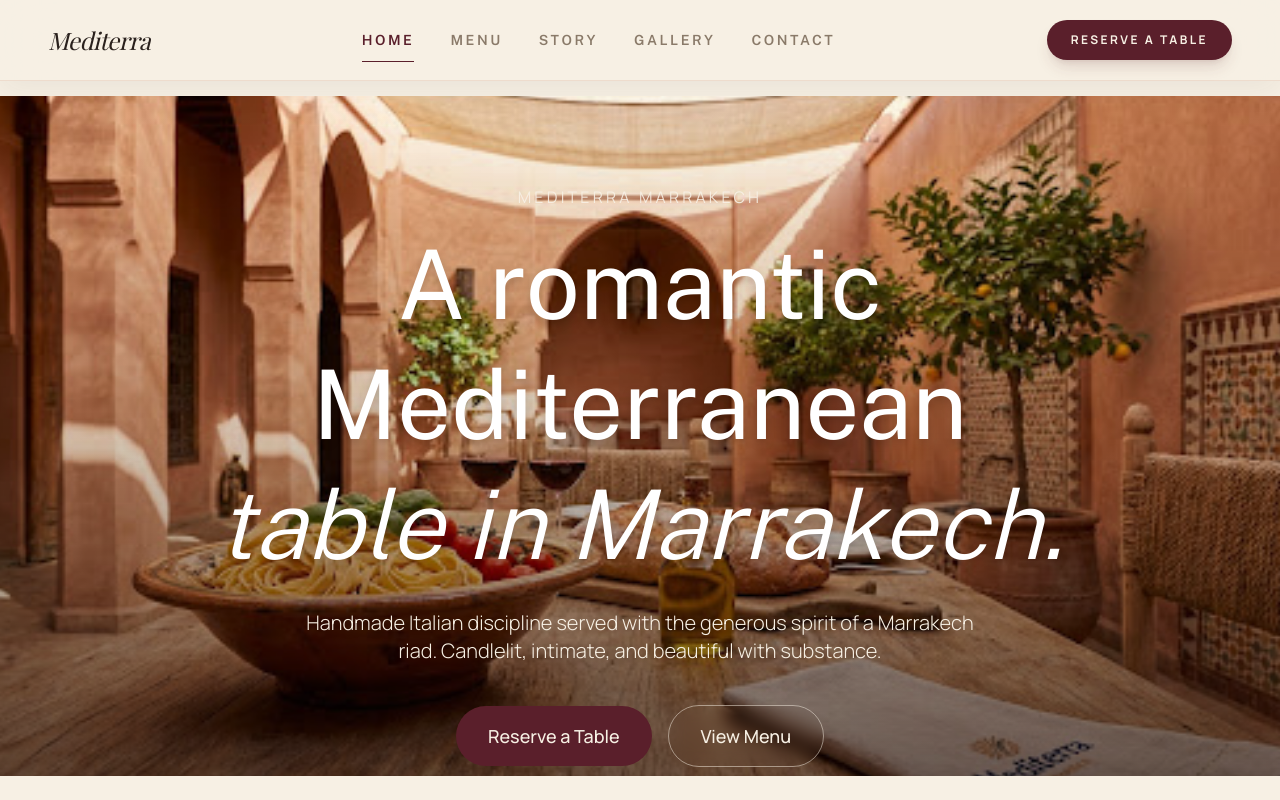
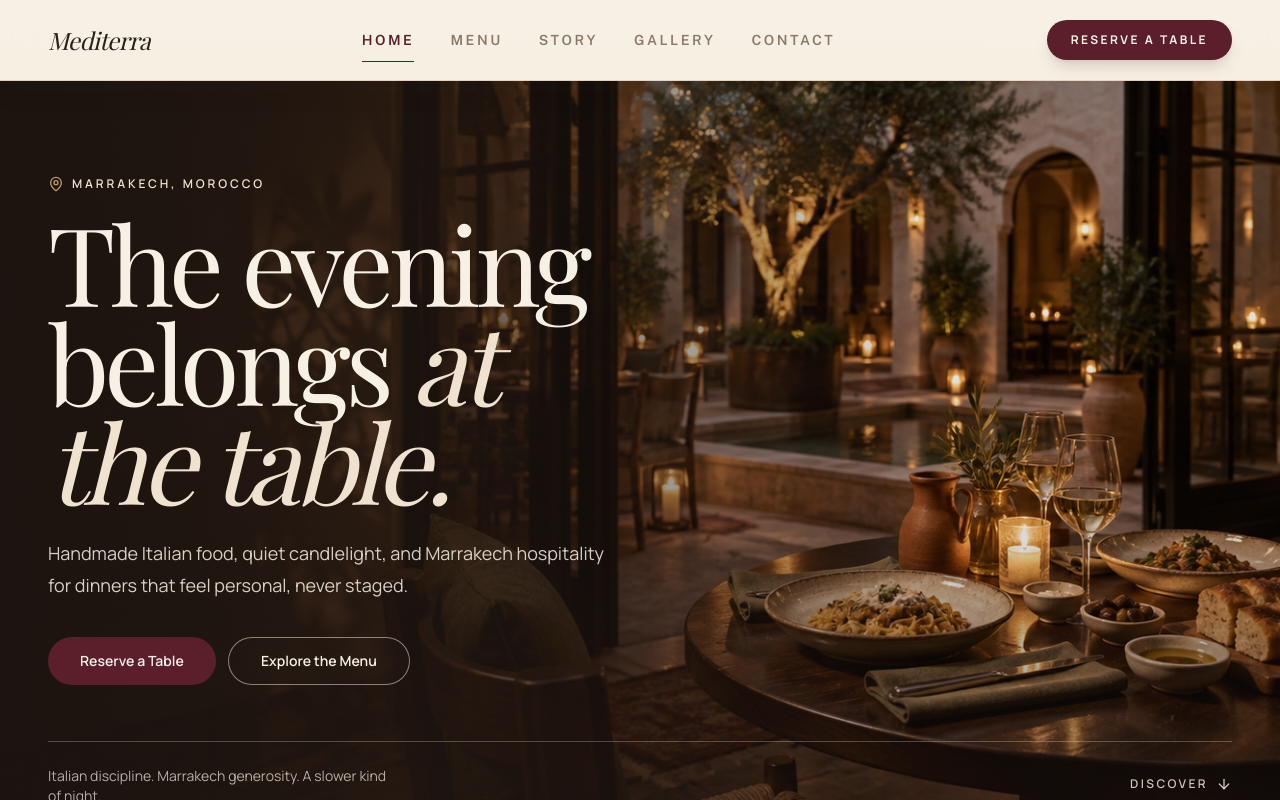
Before and after one commit to yassinejoundi/mediterra-restaurant, a Next.js app: page / in a window 1280 px wide. Shown: the top 800 px of the page. Built offline with nearby package versions, Linux system fonts and the light colour scheme; a web font is replaced by a local one.

Commit message:
feat(home): create immersive hero section

```diff
--- a/components/home/HeroSection.tsx
+++ b/components/home/HeroSection.tsx
@@ -1,26 +1,75 @@
 import Image from "next/image";
 import Link from "next/link";
+import { ArrowDown, MapPin } from "lucide-react";
+
 import { ScrollReveal } from "@/components/motion/ScrollReveal";
-import heroTableImage from "../../src/assets/images/remote-image-bed4f7bee88c.jpg";
 
 export function HeroSection() {
   return (
-    <>
-      <section className="relative w-full h-[85vh] min-h-[600px] flex items-center justify-center overflow-hidden">
-      <div className="absolute inset-0 w-full h-full">
-      <Image alt="A romantic Mediterranean table in Marrakech" className="object-cover object-center scale-105" data-alt="A beautifully set wooden dining table in a sunlit, earthy-toned Marrakech courtyard, featuring handmade pasta, fresh tomatoes, olive oil, and rustic bread. The scene exudes Mediterranean warmth, romantic editorial hospitality, and coastal Italian ease, perfectly blending riad architecture with Italian culinary traditions. Soft natural lighting, deep warm plaster backgrounds." src={heroTableImage} fill priority sizes="100vw" />
-      <div className="absolute inset-0 bg-gradient-to-t from-espresso/60 via-espresso/20 to-transparent mix-blend-multiply"></div>
+    <section className="relative isolate min-h-[calc(100svh-5rem)] overflow-hidden bg-espresso text-plaster">
+      <Image
+        src="/images/mediterra-hero.png"
+        alt="Candlelit table overlooking Mediterra's warm courtyard"
+        fill
+        priority
+        sizes="100vw"
+        className="object-cover object-[65%_center] sm:object-center"
+      />
+      <div className="absolute inset-0 bg-[linear-gradient(90deg,rgba(28,20,16,0.94)_0%,rgba(34,24,19,0.72)_36%,rgba(34,24,19,0.12)_72%),linear-gradient(0deg,rgba(26,18,15,0.58)_0%,transparent_45%)]" />
+
+      <div className="relative mx-auto flex min-h-[calc(100svh-5rem)] max-w-screen-2xl flex-col justify-end px-5 pb-10 pt-24 sm:px-8 sm:pb-14 lg:px-12 lg:pb-16">
+        <div className="max-w-3xl">
+          <ScrollReveal
+            as="p"
+            direction="none"
+            className="mb-5 flex items-center gap-2 font-label text-xs font-semibold uppercase tracking-[0.24em] text-linen"
+          >
+            <MapPin className="size-4 text-brass" aria-hidden="true" />
+            Marrakech, Morocco
+          </ScrollReveal>
+          <ScrollReveal
+            as="h1"
+            className="max-w-[12ch] text-balance font-heading text-[clamp(3.35rem,8.5vw,7.75rem)] font-normal leading-[0.91] tracking-[-0.045em] text-plaster"
+            delay={0.08}
+          >
+            The evening belongs <span className="italic text-linen">at the table.</span>
+          </ScrollReveal>
+          <ScrollReveal
+            as="p"
+            className="mt-7 max-w-xl text-pretty font-body text-base leading-7 text-plaster/85 sm:text-lg sm:leading-8"
+            delay={0.16}
+          >
+            Handmade Italian food, quiet candlelight, and Marrakech hospitality for dinners that feel personal, never staged.
+          </ScrollReveal>
+          <ScrollReveal className="mt-9 flex flex-col gap-3 sm:flex-row" delay={0.24}>
+            <Link
+              href="/reservations"
+              className="inline-flex min-h-12 items-center justify-center rounded-full bg-wine px-8 py-3 font-label text-sm font-semibold text-plaster transition-colors hover:bg-[#722c3a] focus-visible:outline focus-visible:outline-2 focus-visible:outline-offset-4 focus-visible:outline-plaster"
+            >
+              Reserve a Table
+            </Link>
+            <Link
+              href="/menu"
+              className="inline-flex min-h-12 items-center justify-center rounded-full border border-plaster/50 bg-espresso/20 px-8 py-3 font-label text-sm font-semibold text-plaster backdrop-blur-sm transition-colors hover:bg-plaster hover:text-espresso focus-visible:outline focus-visible:outline-2 focus-visible:outline-offset-4 focus-visible:outline-plaster"
+            >
+              Explore the Menu
+            </Link>
+          </ScrollReveal>
+        </div>
+
+        <ScrollReveal className="mt-14 flex items-end justify-between gap-6 border-t border-plaster/25 pt-5" delay={0.3}>
+          <p className="max-w-sm text-pretty font-body text-xs leading-5 text-plaster/70 sm:text-sm">
+            Italian discipline. Marrakech generosity. A slower kind of night.
+          </p>
+          <a
+            href="#welcome"
+            className="hidden min-h-11 items-center gap-2 font-label text-xs font-semibold uppercase tracking-[0.2em] text-plaster/80 transition-colors hover:text-plaster focus-visible:outline focus-visible:outline-2 focus-visible:outline-offset-4 focus-visible:outline-plaster sm:flex"
+          >
+            Discover
+            <ArrowDown className="size-4" aria-hidden="true" />
+          </a>
+        </ScrollReveal>
       </div>
-      <div className="relative z-10 max-w-4xl mx-auto px-6 text-center flex flex-col items-center mt-20">
-      <ScrollReveal as="span" className="font-label text-sm md:text-base tracking-[0.2em] text-plaster/90 uppercase mb-4" delay={0.05}>Mediterra Marrakech</ScrollReveal>
-      <ScrollReveal as="h1" className="font-headline text-5xl md:text-7xl lg:text-8xl text-white mb-6 leading-tight drop-shadow-lg" delay={0.12}>A romantic Mediterranean<br/><span className="italic font-light">table in Marrakech.</span></ScrollReveal>
-      <ScrollReveal as="p" className="font-body text-lg md:text-xl text-plaster max-w-2xl mb-10 font-light drop-shadow-md" delay={0.2}>Handmade Italian discipline served with the generous spirit of a Marrakech riad. Candlelit, intimate, and beautiful with substance.</ScrollReveal>
-      <ScrollReveal className="flex flex-col sm:flex-row gap-4 items-center" delay={0.28}>
-      <Link className="bg-wine text-plaster px-8 py-4 rounded-full font-label font-medium text-lg hover:bg-[#722736] transition-all shadow-float hover:-translate-y-1 w-full sm:w-auto" href="/reservations">Reserve a Table</Link>
-      <Link className="bg-transparent border border-plaster/50 text-plaster px-8 py-4 rounded-full font-label font-medium text-lg hover:bg-plaster/10 transition-all backdrop-blur-sm w-full sm:w-auto" href="/menu">View Menu</Link>
-      </ScrollReveal>
-      </div>
-      </section>
-    </>
+    </section>
   );
 }
--- a/components/home/PageContent.tsx
+++ b/components/home/PageContent.tsx
@@ -1,5 +1,3 @@
-
-import type { CSSProperties } from "react";
 
 import { HeroSection } from "./HeroSection";
 import { TrustSnapshot } from "./TrustSnapshot";
@@ -12,7 +10,7 @@ import { FinalCTA } from "./FinalCTA";
 
 export function PageContent() {
   return (
-    <div className="font-body antialiased selection:bg-wine selection:text-white min-h-screen flex flex-col relative overflow-x-hidden pt-24" style={{ "--font-headline": "var(--font-heading)", "--font-display": "var(--font-heading)" } as CSSProperties}>
+    <main id="main-content" className="min-h-screen overflow-x-clip pt-20 selection:bg-wine selection:text-plaster">
       <HeroSection />
       <TrustSnapshot />
       <MenuPreview />
@@ -21,6 +19,6 @@ export function PageContent() {
       <GuestWords />
       <LocationContact />
       <FinalCTA />
-    </div>
+    </main>
   );
 }
```
Also changed, not shown: public/images/mediterra-hero.png (added).
